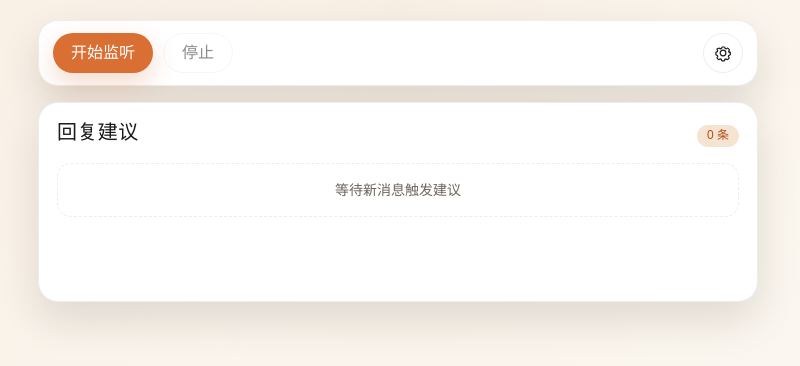
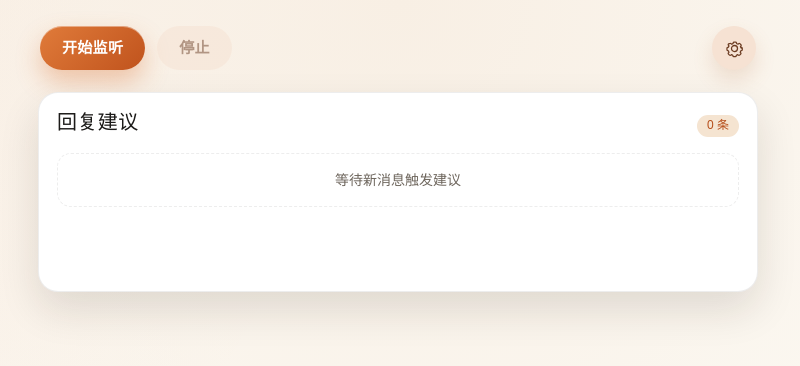
Before and after one commit to cacr92/WeReply, a React (Vite) app: page / in a window 1280 px wide. Shown: the top 366 px of the page, without its empty margins (242-1042 px from the left). Built offline with nearby package versions, Linux system fonts and the light colour scheme.

Commit message:
feat: polish topbar controls

```diff
--- a/src/App.css
+++ b/src/App.css
@@ -8,6 +8,22 @@
   --border-soft: rgba(28, 27, 25, 0.08);
   --accent: #d96f32;
   --accent-strong: #b64e1b;
+  --control-primary-start: #e07b3a;
+  --control-primary-end: #c0531d;
+  --control-primary-hover-start: #f18a44;
+  --control-primary-hover-end: #c65a22;
+  --control-stop-bg: #f6e2d3;
+  --control-stop-hover: #f0d4bf;
+  --control-stop-text: #6c3c22;
+  --control-gear-bg: radial-gradient(circle at 30% 25%, #fff4e6 0%, #f2dcc8 70%, #edd1ba 100%);
+  --control-gear-hover-bg: radial-gradient(
+    circle at 30% 20%,
+    #fff7ec 0%,
+    #f2d4bd 70%,
+    #e8c7ad 100%
+  );
+  --control-gear-text: #8a4b2b;
+  --control-gear-text-hover: #b35a2a;
   --highlight: #f5e4d1;
   --shadow: 0 18px 40px rgba(33, 26, 18, 0.12);
   --radius-lg: 20px;
@@ -23,6 +39,22 @@ html[data-theme="dark"] {
   --border-soft: rgba(255, 255, 255, 0.1);
   --accent: #f08f54;
   --accent-strong: #f5a270;
+  --control-primary-start: #f19b5d;
+  --control-primary-end: #d66b2a;
+  --control-primary-hover-start: #f6a96a;
+  --control-primary-hover-end: #e27734;
+  --control-stop-bg: #3a2d24;
+  --control-stop-hover: #4a3529;
+  --control-stop-text: #f3d8c3;
+  --control-gear-bg: radial-gradient(circle at 30% 25%, #3f2c22 0%, #2b201a 70%, #251b16 100%);
+  --control-gear-hover-bg: radial-gradient(
+    circle at 30% 20%,
+    #4a3528 0%,
+    #302319 70%,
+    #281d16 100%
+  );
+  --control-gear-text: #f1c7a4;
+  --control-gear-text-hover: #f7d0ad;
   --highlight: rgba(240, 143, 84, 0.15);
   --shadow: 0 18px 40px rgba(0, 0, 0, 0.35);
 }
@@ -69,11 +101,11 @@ textarea {
   justify-content: space-between;
   gap: 16px;
   align-items: center;
-  padding: 12px 14px;
-  background: var(--surface-strong);
-  border-radius: var(--radius-lg);
-  border: 1px solid var(--border-soft);
-  box-shadow: var(--shadow);
+  padding: 6px 2px;
+  background: transparent;
+  border-radius: 0;
+  border: none;
+  box-shadow: none;
 }
 
 .brand {
@@ -116,30 +148,87 @@ textarea {
 .control-group {
   display: flex;
   align-items: center;
-  gap: 10px;
+  gap: 12px;
   flex-wrap: wrap;
 }
 
-.control-group button {
-  height: 40px;
-  padding: 0 18px;
+.topbar .control-group button {
+  height: 44px;
+  padding: 0 22px;
+  font-size: 15px;
+  font-weight: 600;
+  letter-spacing: 0.02em;
 }
 
-.control-group .primary {
-  box-shadow: 0 10px 24px rgba(217, 111, 50, 0.25);
+.topbar .control-group .primary {
+  background: linear-gradient(
+    135deg,
+    var(--control-primary-start) 0%,
+    var(--control-primary-end) 100%
+  );
+  box-shadow: 0 12px 24px rgba(217, 111, 50, 0.35),
+    inset 0 1px 0 rgba(255, 255, 255, 0.4);
 }
 
-.icon-button {
-  width: 40px;
-  height: 40px;
+.topbar .control-group .primary:hover {
+  background: linear-gradient(
+    135deg,
+    var(--control-primary-hover-start) 0%,
+    var(--control-primary-hover-end) 100%
+  );
+  transform: translateY(-1px);
+}
+
+.topbar .control-group .primary:active {
+  transform: translateY(0);
+  box-shadow: 0 6px 16px rgba(217, 111, 50, 0.3),
+    inset 0 2px 6px rgba(0, 0, 0, 0.18);
+}
+
+.topbar button.ghost {
+  background: var(--control-stop-bg);
+  border: none;
+  color: var(--control-stop-text);
+  box-shadow: 0 10px 20px rgba(184, 112, 69, 0.18);
+}
+
+.topbar button.ghost:hover {
+  background: var(--control-stop-hover);
+  color: var(--control-stop-text);
+}
+
+.topbar button:disabled {
+  box-shadow: none;
+  transform: none;
+}
+
+.topbar .icon-button {
+  width: 44px;
+  height: 44px;
   padding: 0;
   display: inline-grid;
   place-items: center;
+  border-radius: 999px;
+  background: var(--control-gear-bg);
+  border: none;
+  box-shadow: 0 12px 24px rgba(163, 95, 58, 0.22);
+  color: var(--control-gear-text);
 }
 
-.icon-button svg {
-  width: 18px;
-  height: 18px;
+.topbar .icon-button:hover {
+  background: var(--control-gear-hover-bg);
+  transform: translateY(-1px);
+  color: var(--control-gear-text-hover);
+}
+
+.topbar .icon-button svg {
+  width: 19px;
+  height: 19px;
+  transition: transform 0.25s ease;
+}
+
+.topbar .icon-button:hover svg {
+  transform: rotate(18deg);
 }
 
 .status-pill {
```
